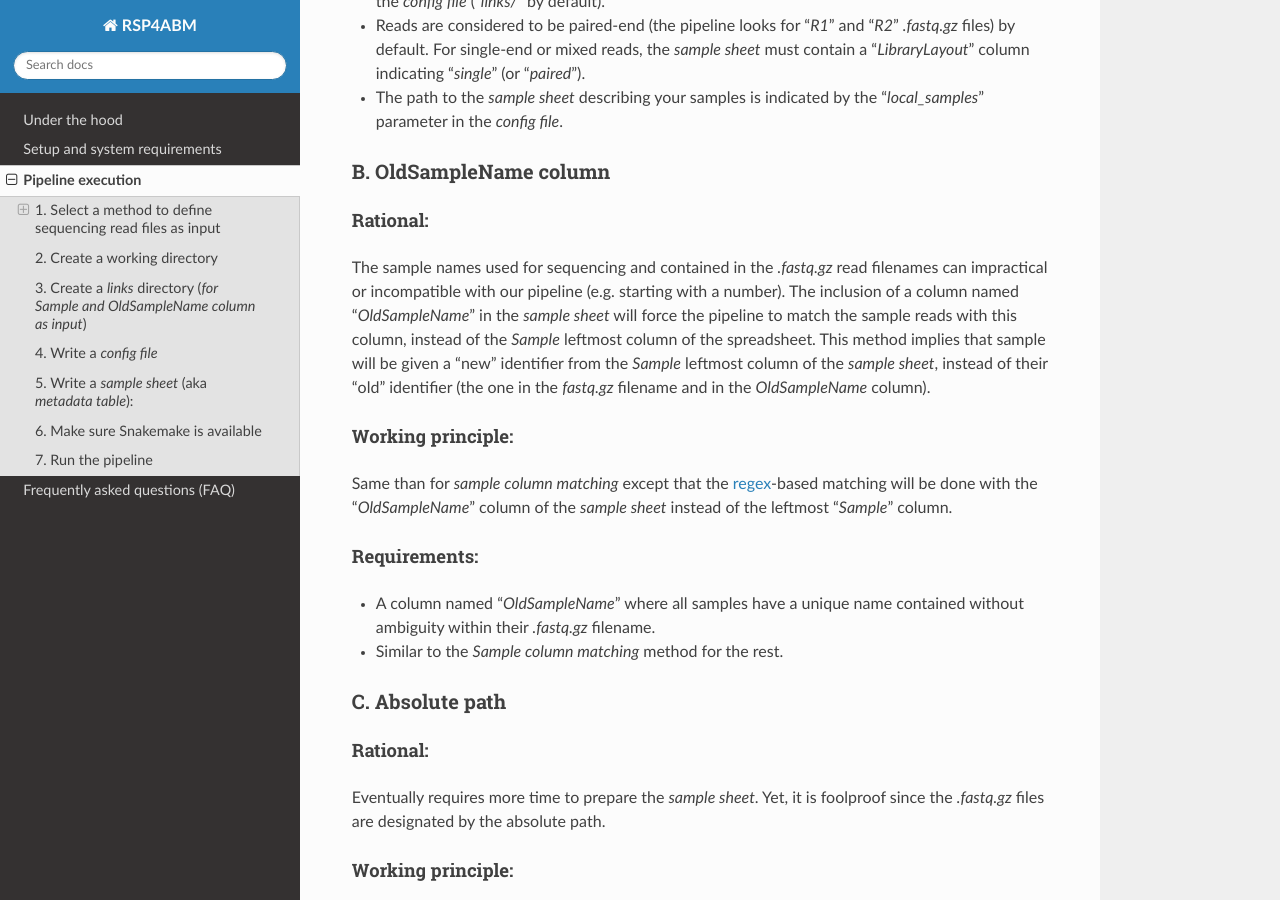
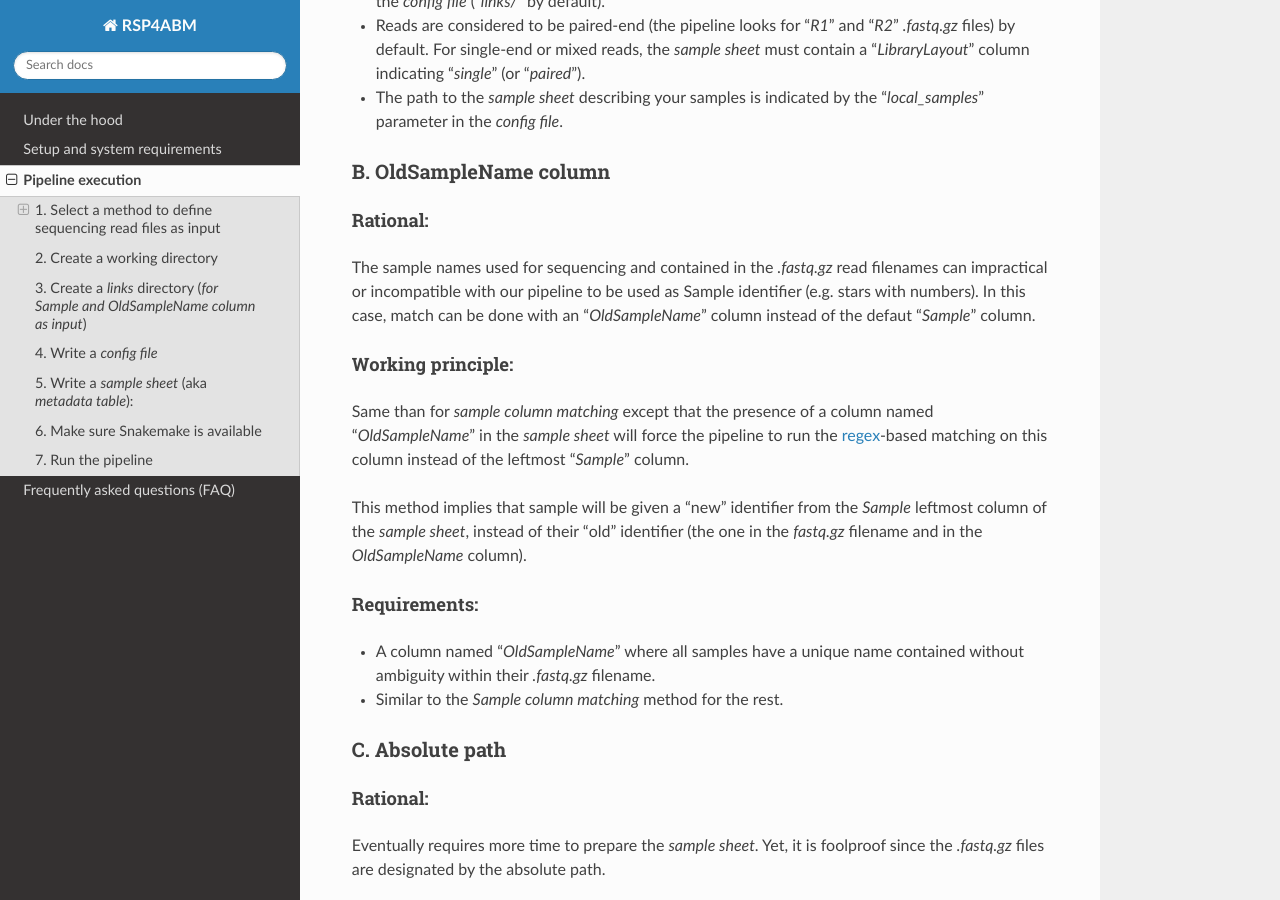
Before and after one commit to metagenlab/zAMP, a Sphinx documentation site: the page built from docs/pages/execution.rst, in a window 1280 px wide and 900 px high, scrolled down 924 px. Built offline with Sphinx 7.4.7 and the Read the Docs theme 2.0.0, drawn with Linux system fonts in a browser that asks for light colours; some of the changed text lies outside the part shown.

Commit message:
update doc

```diff
--- a/docs/pages/execution.rst
+++ b/docs/pages/execution.rst
@@ -48,11 +48,14 @@ B. OldSampleName column
 
 Rational:
 -----------------------------------------------------------------------
-The sample names used for sequencing and contained in the *.fastq.gz* read filenames can impractical or incompatible with our pipeline (e.g. starting with a number). The inclusion of a column named "*OldSampleName*" in the *sample sheet* will force the pipeline to match the sample reads with this column, instead of the *Sample* leftmost column of the spreadsheet. This method implies that sample will be given a "new" identifier from the *Sample* leftmost column of the *sample sheet*, instead of their "old" identifier (the one in the *fastq.gz* filename and in the *OldSampleName* column).
+The sample names used for sequencing and contained in the *.fastq.gz* read filenames can impractical or incompatible with our pipeline to be used as Sample identifier (e.g. stars with numbers). In this case, match can be done with an "*OldSampleName*" column instead of the defaut "*Sample*" column.
 
 Working principle:
 -----------------------------------------------------------------------
-Same than for *sample column matching* except that the `regex <https://en.wikipedia.org/wiki/Regular_expression>`_-based matching will be done with the "*OldSampleName*" column of the *sample sheet* instead of the leftmost "*Sample*" column.
+Same than for *sample column matching* except that the presence of a column named "*OldSampleName*" in the *sample sheet* will force the pipeline to run the `regex <https://en.wikipedia.org/wiki/Regular_expression>`_-based matching on this column instead of the leftmost "*Sample*" column.
+
+This method implies that sample will be given a "new" identifier from the *Sample* leftmost column of the *sample sheet*, instead of their "old" identifier (the one in the *fastq.gz* filename and in the *OldSampleName* column).
+
 
 Requirements:
 -----------------------------------------------------------------------
@@ -210,11 +214,11 @@ The recommended way to install *Snakemake* is to create a dedicated `*Conda* env
 ************************************************************************
 7. Run the pipeline
 ************************************************************************
-At this stage, the content of your working directory depends upon what was selected in `1. Select a method to define sequencing read files as input`_.
 
-But using the simplest  `A. Sample column`_ reads matching strategy it should contain:
+.. Hint:: At this stage, the content of your working directory depends upon what was selected in `1. Select a method to define sequencing read files as input`_.
 
-*for instance*::
+
+*Example of directory content for the basic Sample column strategy*::
 
     # List the content of your working directory
     $ ls
```
Also changed, not shown: other parts of docs/pages/execution.rst (+4 -3 lines), 12 other files.
